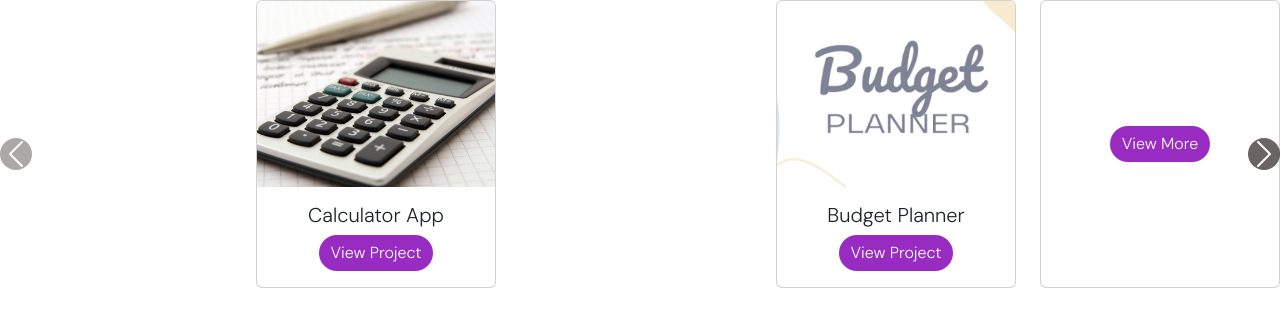
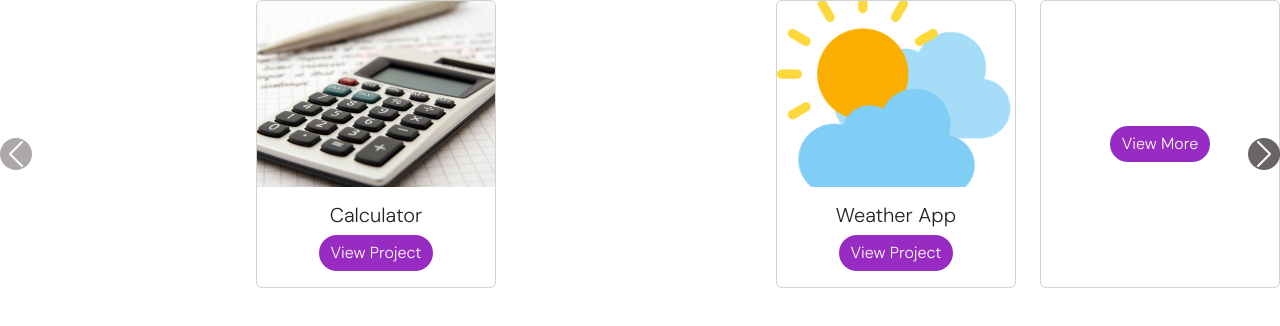
Before and after one commit to AnnieChris/portfolio-website, a React (Create React App) app: page /projects in a window 1280 px wide. Both pictures are taken after a click on the button "Next". Shown: the top 326 px of the page. Built offline with nearby package versions, Linux system fonts and the light colour scheme; a web font is replaced by a local one.

Commit message:
weather app project added

```diff
--- a/src/component/Projects.js
+++ b/src/component/Projects.js
@@ -14,6 +14,7 @@ import elearning from '../images/e-learning.jpg'
 import chocolate from '../images/chocolate.jpg'
 import book from '../images/book.jpeg'
 import budget from '../images/budget.jpg'
+import weather from '../images/cloudy-day.png'
 
 const Projects = () => {
 
@@ -73,7 +74,7 @@ const Projects = () => {
                 <Card>
                   <Card.Img variant="top" src={calculator} className='obj_fit' />
                   <Card.Body>
-                    <Card.Title>Calculator App</Card.Title>
+                    <Card.Title>Calculator</Card.Title>
                     {/* <Card.Text>
                     Some text for Card 5.
                   </Card.Text> */}
@@ -85,14 +86,14 @@ const Projects = () => {
 
             <Col md="auto">
               <Card>
-                <Card.Img variant="top" src={budget} className='obj_fit' />
+                <Card.Img variant="top" src={weather} className='obj_fit' />
                 <Card.Body>
-                  <Card.Title>Budget Planner</Card.Title>
+                  <Card.Title>Weather App</Card.Title>
                   {/* <Card.Text>
                     Some text for Card 5.
                   </Card.Text> */}
 
-                  <Button variant="primary" onClick={() => window.open("https://anniechris.github.io/budget-planner/", "_blank")}>View Project</Button>
+                  <Button variant="primary" onClick={() => window.open("https://anniechris.github.io/weather-app/", "_blank")}>View Project</Button>
                 </Card.Body>
               </Card>
             </Col>
@@ -131,6 +132,20 @@ const Projects = () => {
                 Some text for Card 3.
               </Card.Text> */}
                   <Button variant="primary" onClick={() => window.open("https://anniechris.github.io/age-calculator/", "_blank")}>View Project</Button>
+                </Card.Body>
+              </Card>
+            </Col>
+
+            <Col style={{ marginBottom: "20px" }}>
+              <Card>
+                <Card.Img variant="top" src={budget} className='obj_fit' />
+                <Card.Body>
+                  <Card.Title>Budget Planner</Card.Title>
+                  {/* <Card.Text>
+                    Some text for Card 5.
+                  </Card.Text> */}
+
+                  <Button variant="primary" onClick={() => window.open("https://anniechris.github.io/budget-planner/", "_blank")}>View Project</Button>
                 </Card.Body>
               </Card>
             </Col>
```
Also changed, not shown: src/images/cloudy-day.png (added).
